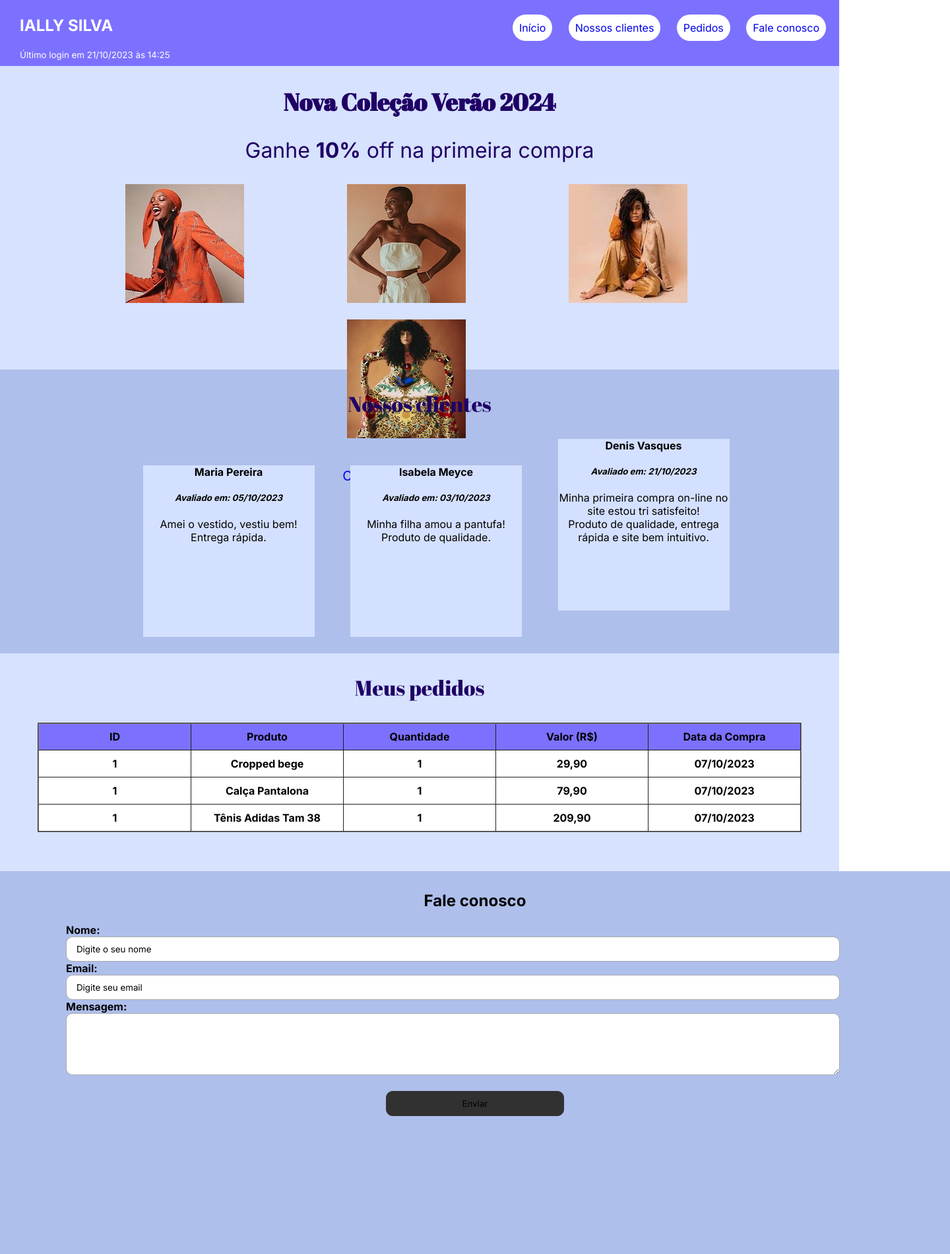
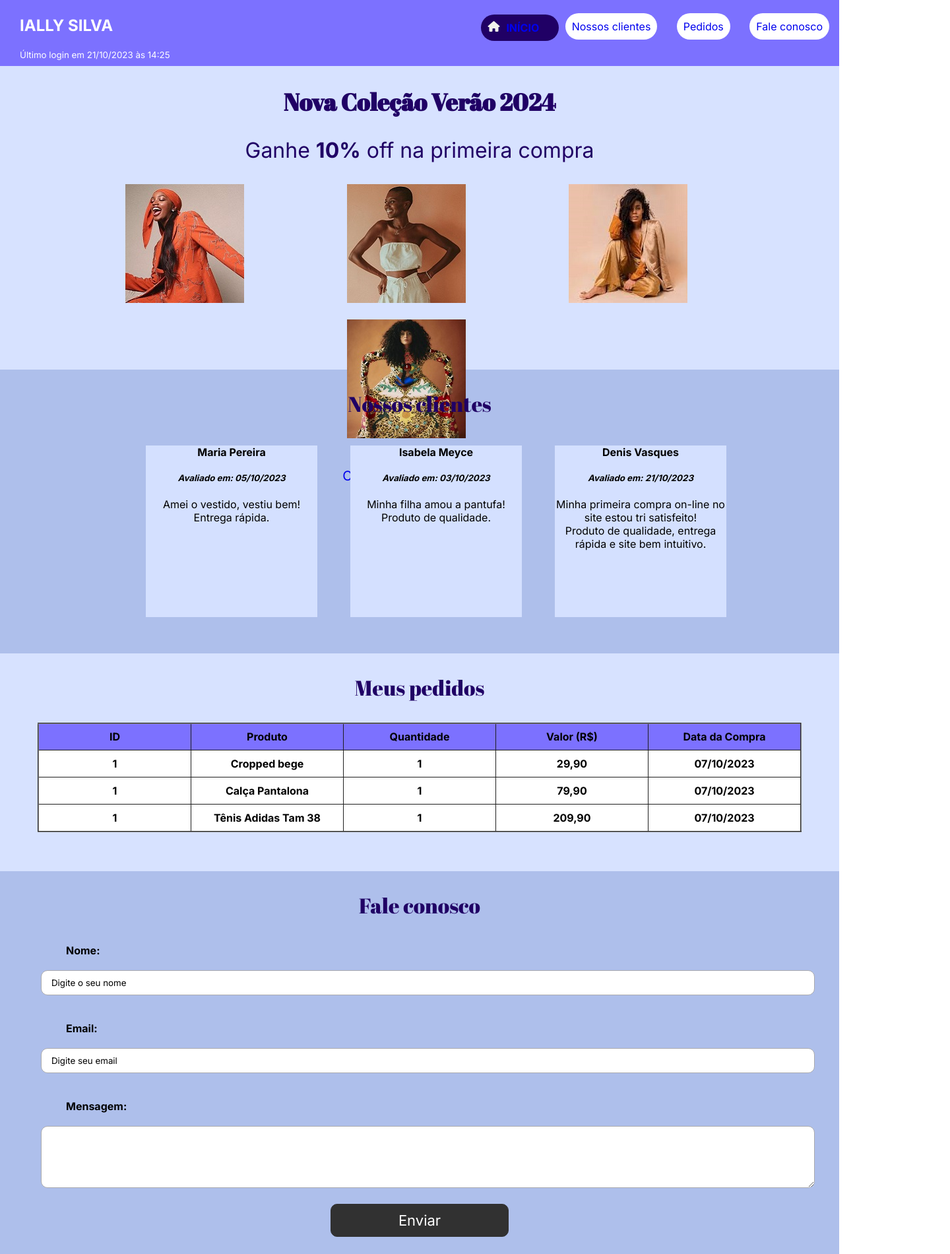
Before and after one commit to iallysamara/preta-lab, a plain HTML site: page CSS/Aula_Pratica/index.html in a window 1280 px wide. Shown: the top 1900 px of the page at 66% size, 1440 px wide, since content can reach past the window. Drawn offline with Linux system fonts and the light colour scheme.

Commit message:
Lojinha Finalizada

```diff
--- a/CSS/Aula_Pratica/index.html
+++ b/CSS/Aula_Pratica/index.html
@@ -4,7 +4,7 @@
         <title>Loja Virtual da Samy</title>
         <meta charset="UTF-8">
         <meta name="viewport" content="width=device-width, initial-scale=1.0">
-        <link rel="stylesheet" id="https://cdnjs.cloudflare.com/ajax/libs/font-awesome/6.4.2/css/all.min.css">
+        <link rel="stylesheet" href="https://cdnjs.cloudflare.com/ajax/libs/font-awesome/6.4.2/css/all.min.css">
         <link rel="preconnect" href="https://fonts.googleapis.com">
         <link rel="preconnect" href="https://fonts.gstatic.com" crossorigin>
         <link href="https://fonts.googleapis.com/css2?family=Inter:wght@400;700;800&display=swap" rel="stylesheet">
@@ -19,25 +19,26 @@
                 <p><h2><strong class="nome">Ially Silva</strong></h2></p>
                 <small>Último login em 21/10/2023 às 14:25</small>
             </div>
-            <nav id="meu-id" class="">
+            <nav id="meu-id" >
                 <ul> <!--Lista não ordenada-->
                     <li>
-                        <a href="#">
-                            Início
-                        </a>
+                        <div class="inicio">
+                            <i class="fa-solid fa-house" style="color: #f1f2ed; padding-right: 10px;"></i> <!--Vai dar o espaço entre o ícone e o texto-->
+                            <a href="#" >Início</a>
+                        </div>
                     </li>
                     <li>
-                        <a href="#clientes">
+                        <a href="#clientes" class="links">
                             Nossos clientes
                         </a>
                     </li>
                     <li>
-                        <a href="#pedidos">
+                        <a href="#pedidos" class="links">
                             Pedidos
                         </a>
                     </li>
                     <li>
-                        <a href="#fale_conosco">
+                        <a href="#fale_conosco" class="links">
                             Fale conosco
                         </a>
                     </li>
@@ -78,6 +79,7 @@
                 <h3>
                     Nossos clientes
                 </h3>
+                <div class="container-clientes">
                     <article> <!--Para organizar-->
                         <div>
                             <h4>Maria Pereira</h4>
@@ -108,6 +110,7 @@
                             </p>
                         </div>
                     </article>
+                </div>
             </section>
             <section id="pedidos" class="pedidos">
                 <h3>Meus pedidos</h3>
@@ -164,7 +167,7 @@
             </section>
         </main>
 
-        <footer>
+        <footer class="footer">
             <p>
                 &COPY; Copyright | 2023 | Todos os direitos reservados
             </p>
--- a/CSS/Aula_Pratica/style.css
+++ b/CSS/Aula_Pratica/style.css
@@ -16,11 +16,33 @@
 
 .cabecalho li{
     display: inline-block; /*Deixa um ao lado do outro, só o inline não permite mexer no tamanho*/
+    padding: 10px;
+    margin-right: 5px;
+}
+
+.links{
     background-color: #FFFFFF;
     padding: 10px;
     border-radius: 50px; /*Arredonda as bordas*/
-    margin-right: 20px;
 }
+
+.inicio{
+    background: #200065;
+    display: flex;
+    width: 100%;
+    padding: 10px;
+    align-items: flex-start;
+    border-radius: 50px;
+
+    color: #D9D9D9;
+    font-family: Inter;
+    font-size: 16px;
+    font-style: normal;
+    font-weight: 700;
+    line-height: normal;
+    text-transform: uppercase;
+}
+
 a{
     text-decoration: None; /*Nenhum link vai recerber decoração*/
 }
@@ -38,7 +60,6 @@ a{
     padding-top: 30px; /*Espaço para cima entre as sessões*/
     padding-bottom: 30px;
     background: #D7E2FF;
-    text-align: center;
     height: 400px;
     flex-shrink: 0;
     display: block;
@@ -67,6 +88,7 @@ a{
 
 .imagens li{
     display: inline-block; /*As imagens ficaram lado a lado*/
+    justify-content:space-around;
     margin-right: 70px; /*Distância entra as imagens*/
     margin-left: 55px;
     margin-right: 55px;
@@ -76,9 +98,8 @@ a{
 .clientes{
     padding-top: 30px;
     background: #AEBFEB;
+    height: 400px;
     text-align: center;
-    height: 400px;
-
 }
 
 .clientes h3{
@@ -90,12 +111,20 @@ a{
     line-height: normal;
 }
 
+.container-clientes{
+    display: flex; /* Use display: flex; para os elementos ficarem lado a lado */
+    justify-content: center; /* Centraliza horizontalmente os elementos */
+    align-items: center; /* Centraliza verticalmente os elementos */
+    padding-top: 10px;
+}
+
 .clientes article{
     background: #D4E0FF;
     display: inline-block; /*Os feedbacks ficaram lado a lado*/
     width: 260px;
     height: 260px;
     margin-left: 50px; /*Espaço entre os cometários*/
+
 }
 
 .clientes article > p{
@@ -153,28 +182,45 @@ a{
 .fale_conosco{
     padding-top: 30px;
     background: #AEBFEB;
-    width: 1440px;
-    height: 685px;
-    flex-shrink: 0;
+    height: 587px;
+    text-align: center;
+
 }
 
 .fale_conosco h2{
+    color: #200065;
     text-align: center;
+    font-family: Abril Fatface;
+    font-size: 32px;
+    font-style: normal;
+    font-weight: 400;
+    line-height: normal;
 }
 
 .fale_conosco label{
     margin-left: 100px;
     padding-top: 10px;
+    display: flex;
+    justify-content: flex-start;
 }
 
+
 .btn_submit{
-    display: flex;
+    display: inline-block;
     width: 270px;
     padding: 10px 15px;
     border-radius: 10px;
     border: 1px solid #313131;
     background: #313131;
     margin: 0 auto; /*Para centralizar o botão*/
+    /*Configuração do texto*/
+    color: #FFF;
+    text-align: center;
+    font-family: Inter;
+    font-size: 22px;
+    font-style: normal;
+    font-weight: 400;
+    line-height: 28px; /* 127.273% */
 }
 
 .input{
@@ -183,7 +229,8 @@ a{
     border-radius: 10px;
     border: 1px solid #AAAAAD;
     background: #FFF;
-    margin-left: 100px;
+    margin-left: 25px;
+    margin-bottom: 30px;
 }
 
 .msg{
@@ -192,5 +239,22 @@ a{
     border-radius: 10px;
     border: 1px solid #AAAAAD;
     background: #FFF;
-    margin-left: 100px;
+    margin-left: 25px;
 }
+
+.footer{
+    height: 100px;
+    flex-shrink: 0;
+    background: #3F3F3F;
+    display:flex;
+    align-items: center;
+}
+
+.footer p{
+    color: #FFF;
+    font-family: Inter;
+    font-size: 20px;
+    font-style: normal;
+    font-weight: 400;
+    line-height: normal;
+}
```
Lines whose indentation alone changed are shown as unchanged.
